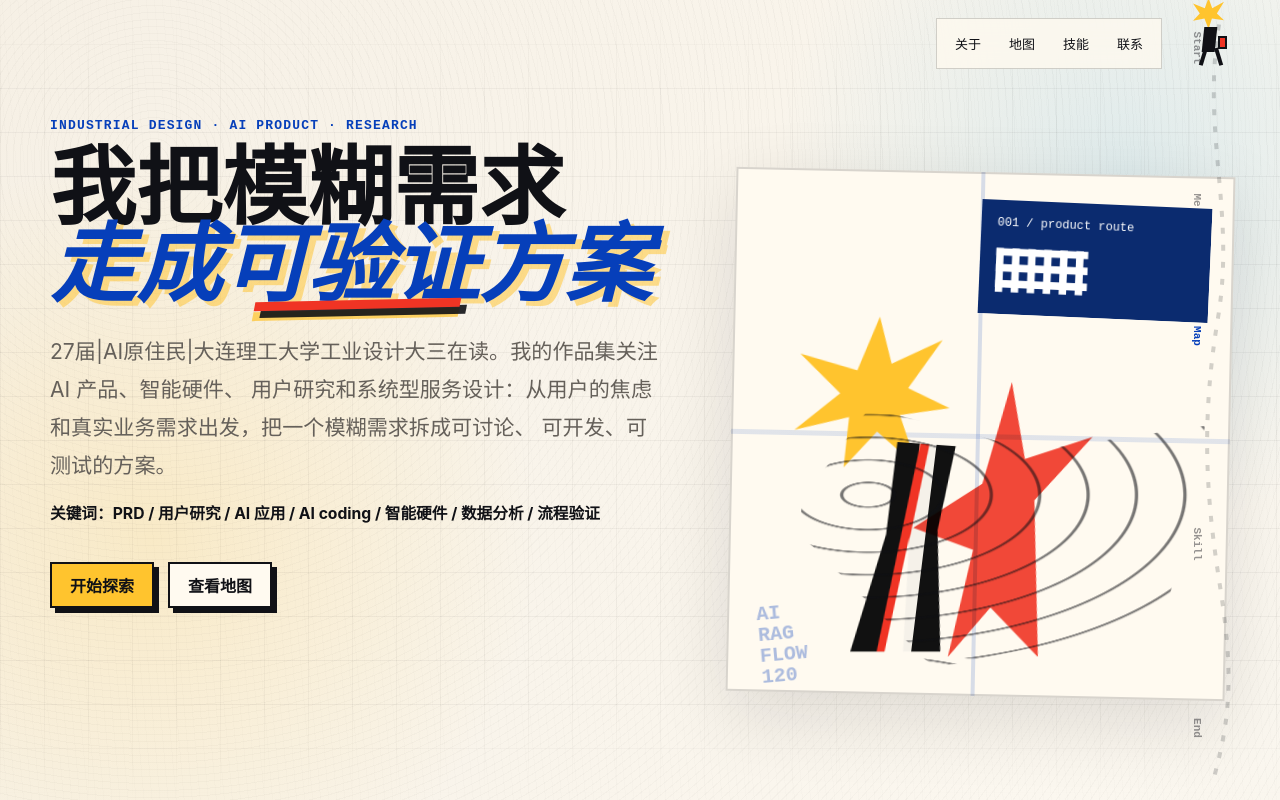
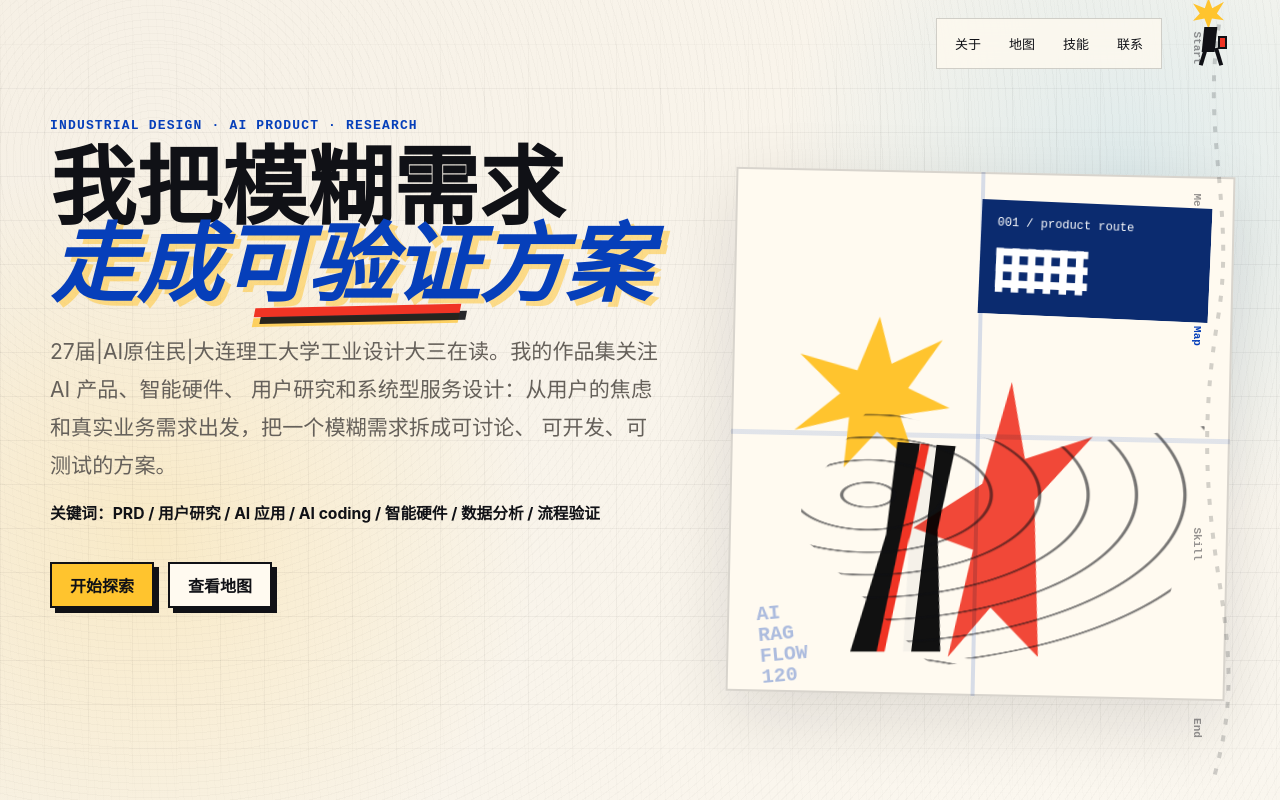
Before and after one commit to ggmz8686-ops/buduandengxin, a plain HTML site: page index.html in a window 1280 px wide. Shown: the top 800 px of the page. Drawn offline with Linux system fonts and the light colour scheme.

Commit message:
Lower hero underline

```diff
--- a/styles.css
+++ b/styles.css
@@ -180,7 +180,7 @@ h1 span::after {
   content: "";
   position: absolute;
   left: clamp(8.6rem, 16vw, 14.8rem);
-  top: 0.86em;
+  top: 0.93em;
   width: clamp(150px, 16vw, 230px);
   height: 9px;
   background: var(--red);
```
